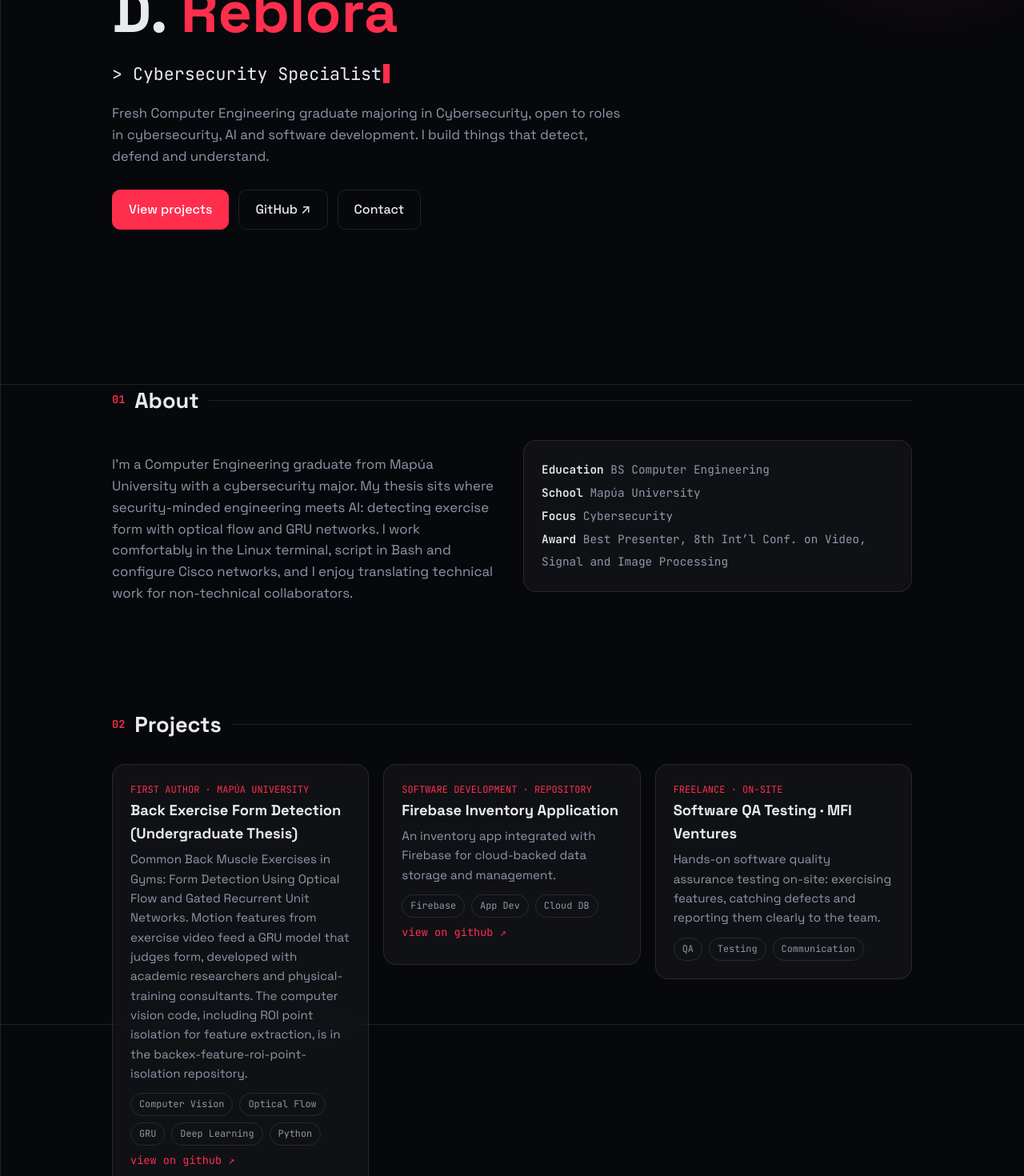
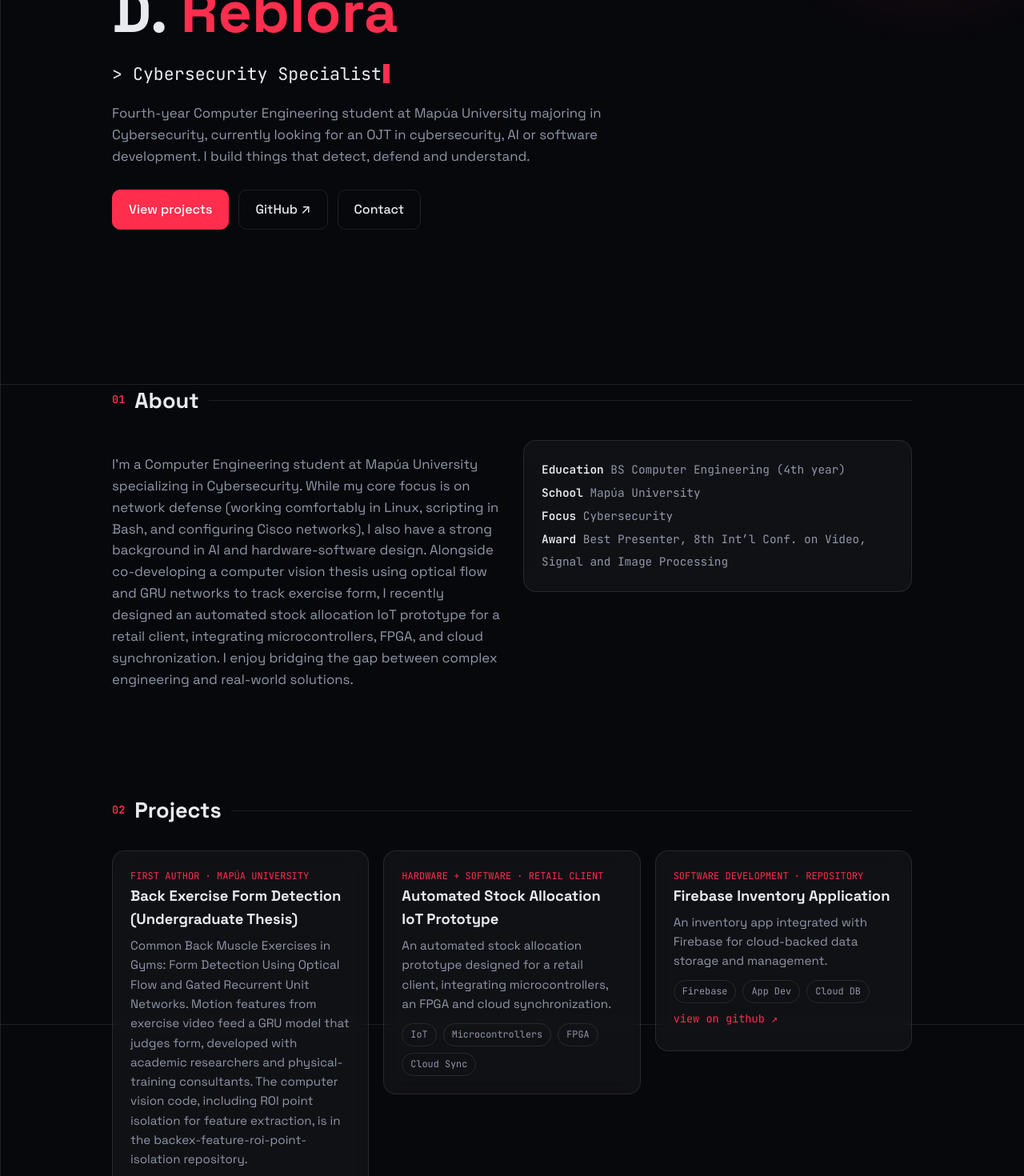
Before and after one commit to ChelseayReblora/portfolio-, a React (Vite) app: page / in a window 1280 px wide. Shown: the part 320-1790 px from the top of the page at 80% size. Built offline with nearby package versions, Linux system fonts and the light colour scheme.

Commit message:
Update App component to reflect current studies, add IoT project, and enhance descriptions

```diff
--- a/src/App.jsx
+++ b/src/App.jsx
@@ -9,6 +9,9 @@ const projects = [
     d: "Common Back Muscle Exercises in Gyms: Form Detection Using Optical Flow and Gated Recurrent Unit Networks. Motion features from exercise video feed a GRU model that judges form, developed with academic researchers and physical-training consultants. The computer vision code, including ROI point isolation for feature extraction, is in the backex-feature-roi-point-isolation repository.",
     tags: ["Computer Vision", "Optical Flow", "GRU", "Deep Learning", "Python"],
     href: `${GH}/backex-feature-roi-point-isolation` },
+  { t: "Automated Stock Allocation IoT Prototype", m: "HARDWARE + SOFTWARE · RETAIL CLIENT",
+    d: "An automated stock allocation prototype designed for a retail client, integrating microcontrollers, an FPGA and cloud synchronization.",
+    tags: ["IoT", "Microcontrollers", "FPGA", "Cloud Sync"] },
   { t: "Firebase Inventory Application", m: "SOFTWARE DEVELOPMENT · REPOSITORY",
     d: "An inventory app integrated with Firebase for cloud-backed data storage and management.",
     tags: ["Firebase", "App Dev", "Cloud DB"], href: `${GH}?tab=repositories` },
@@ -20,6 +23,7 @@ const skills = [
   ["Security", "Network defense · Endpoint security · Ethical hacking · Cyber operations"],
   ["Systems", "Linux terminal · Bash scripting · Cisco network configuration"],
   ["AI / ML", "Deep learning · Computer vision · Optical flow · GRU networks"],
+  ["Hardware & IoT", "Microcontrollers · FPGA · Cloud synchronization"],
   ["Development", "Software testing & QA · Firebase apps · GitHub workflow"],
 ];
 const certs = ["CCNA", "CyberOps Associate", "Ethical Hacker", "Endpoint Security", "IT Essentials", "+ 3 more Cisco NetAcad certificates", "NVIDIA Deep Learning"];
@@ -81,7 +85,7 @@ export default function App() {
             <div className="tag">// COMPUTER ENGINEERING · CYBERSECURITY · MAPÚA UNIVERSITY</div>
             <h1>Chelseay Anne<br />D. <span>Reblora</span></h1>
             <Typing />
-            <p className="lead">Fresh Computer Engineering graduate majoring in Cybersecurity, open to roles in cybersecurity, AI and software development. I build things that detect, defend and understand.</p>
+            <p className="lead">Fourth-year Computer Engineering student at Mapúa University majoring in Cybersecurity, currently looking for an OJT in cybersecurity, AI or software development. I build things that detect, defend and understand.</p>
             <div className="btns">
               <a className="btn p" href="#projects">View projects</a>
               <a className="btn" href={GH} target="_blank" rel="noopener noreferrer">GitHub ↗</a>
@@ -93,11 +97,11 @@ export default function App() {
         <Section id="about" n="01" title="About">
           <div className="about">
             <Reveal>
-              <p className="lead">I’m a Computer Engineering graduate from Mapúa University with a cybersecurity major. My thesis sits where security-minded engineering meets AI: detecting exercise form with optical flow and GRU networks. I work comfortably in the Linux terminal, script in Bash and configure Cisco networks, and I enjoy translating technical work for non-technical collaborators.</p>
+              <p className="lead">I’m a Computer Engineering student at Mapúa University specializing in Cybersecurity. While my core focus is on network defense (working comfortably in Linux, scripting in Bash, and configuring Cisco networks), I also have a strong background in AI and hardware-software design. Alongside co-developing a computer vision thesis using optical flow and GRU networks to track exercise form, I recently designed an automated stock allocation IoT prototype for a retail client, integrating microcontrollers, FPGA, and cloud synchronization. I enjoy bridging the gap between complex engineering and real-world solutions.</p>
             </Reveal>
             <Reveal delay={0.1}>
               <div className="card"><div className="stat">
-                <b>Education</b> BS Computer Engineering<br />
+                <b>Education</b> BS Computer Engineering (4th year)<br />
                 <b>School</b> Mapúa University<br />
                 <b>Focus</b> Cybersecurity<br />
                 <b>Award</b> Best Presenter, 8th Int’l Conf. on Video, Signal and Image Processing
@@ -145,7 +149,7 @@ export default function App() {
         <Section id="contact" n="05" title="Contact">
           <Reveal>
             <div className="card">
-              <p className="lead">I’m a Computer Engineering student at Mapúa University specializing in Cybersecurity. While my core focus is on network defense (working comfortably in Linux, scripting in Bash, and configuring Cisco networks), I also have a strong background in AI and hardware-software design. Alongside co-developing a computer vision thesis using optical flow and GRU networks to track exercise form, I recently designed an automated stock allocation IoT prototype for a retail client, integrating microcontrollers, FPGA, and cloud synchronization. I enjoy bridging the gap between complex engineering and real-world solutions.</p>
+              <p className="lead">Open to OJT opportunities in cybersecurity, AI and software development. The quickest way to see my work or reach me is GitHub.</p>
               <div className="btns"><a className="btn p" href={GH} target="_blank" rel="noopener noreferrer">github.com/ChelseayReblora ↗</a></div>
             </div>
           </Reveal>
```
